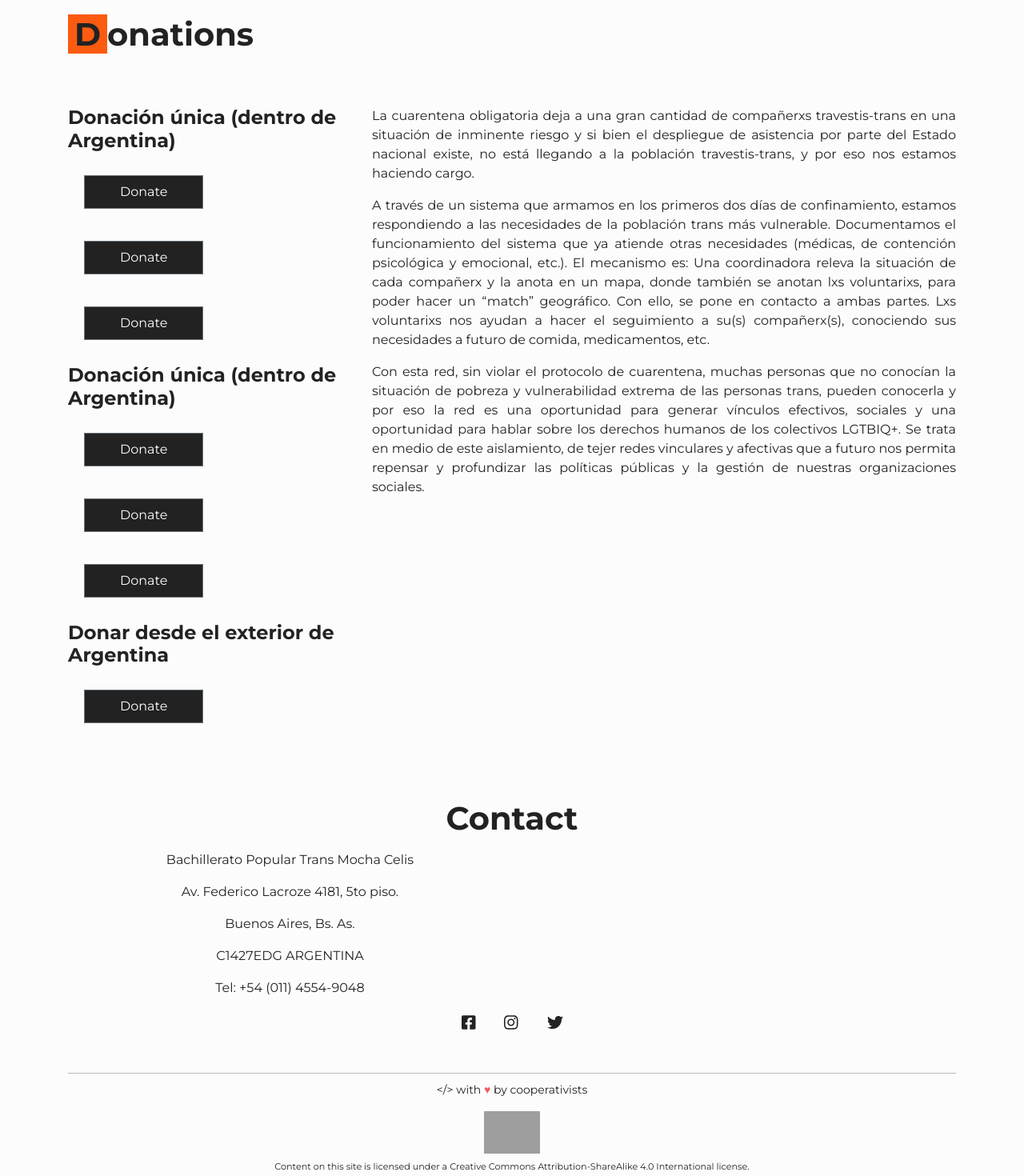
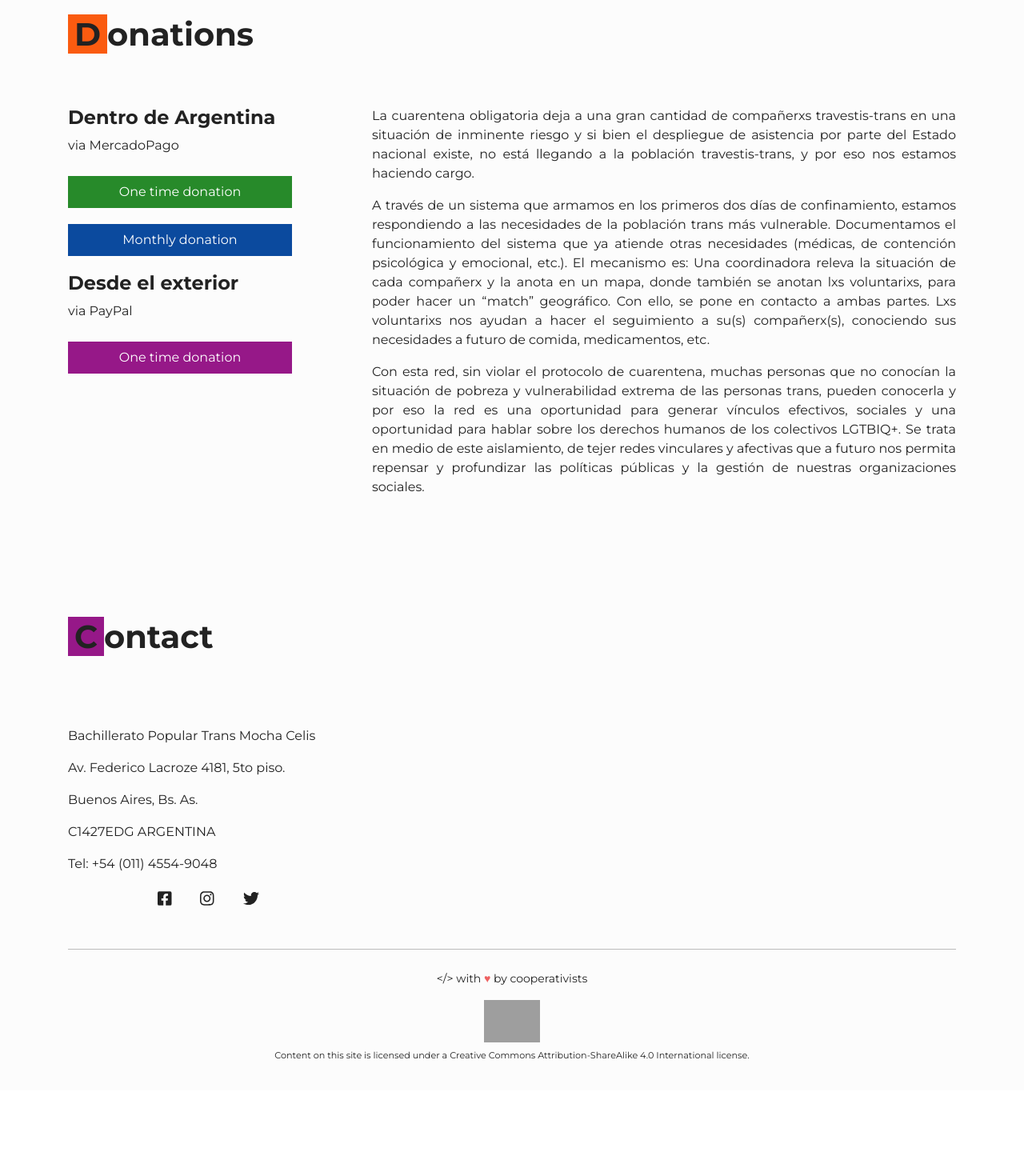
Before and after one commit to nayracoop/mochacelis, a Vue app: page /mochacelis/en in a window 1280 px wide. Shown: the part 2780-4250 px from the top of the page at 80% size. After the commit the page ends 4143 px from the top, so only its background shows below. Built offline with nearby package versions, Linux system fonts and the light colour scheme; grey boxes are pictures that could not be loaded.

Commit message:
contact and donation styles advance + prod

```diff
--- a/assets/scss/main.scss
+++ b/assets/scss/main.scss
@@ -358,15 +358,23 @@ header {
     }
     .donation-type {
         padding-bottom: 10px;
-        button {
-            margin: 20px;
+        .donate-button {
+            width: 80%;
+            margin: 10px auto;
+            border:none;
+            &:hover {
+                opacity: 85%;
+            }
         }
+
     }
 }
 
 #footer {
     .section-heading {
         h2 {
+            position: relative;
+            margin-bottom: 30px;
             .initial{
                 background-color: $color-purple;
                 width: 1em;
@@ -377,6 +385,10 @@ header {
     }
     padding-top: 65px;
     padding-bottom: 35px;
+
+    .contact-info {
+        text-align: left;
+    }
 
     nav {
         ul.navbar-nav {
@@ -660,3 +672,22 @@ header {
 .color-orange {
     color: $color-orange;
 }
+
+.b-yellow {
+    background-color: $color-yellow!important;
+}
+.b-green {
+    background-color: $color-green!important;
+}
+.b-blue {
+    background-color: $color-blue!important;
+}
+.b-purple {
+    background-color: $color-purple!important;
+}
+.b-red {
+    background-color: $color-red!important;
+}
+.b-orange {
+    background-color: $color-orange!important;
+}
--- a/src/components/Donations.vue
+++ b/src/components/Donations.vue
@@ -12,20 +12,15 @@
       <b-row>
         <b-col class="col-12 col-md-4">
           <div class="donation-type">
-            <h4>Donación única (dentro de Argentina)</h4>
-            <b-button>{{ $t('donations.donate') }}</b-button>
-            <b-button>{{ $t('donations.donate') }}</b-button>
-            <b-button>{{ $t('donations.donate') }}</b-button>
+            <h4>Dentro de Argentina</h4>
+            <p><em>via MercadoPago</em></p>
+            <b-button class="donate-button b-green">{{ $t('donations.donateOnce') }}</b-button>
+            <b-button class="donate-button b-blue">{{ $t('donations.suscripcion') }}</b-button>
           </div>
           <div class="donation-type">
-            <h4>Donación única (dentro de Argentina)</h4>
-            <b-button>{{ $t('donations.donate') }}</b-button>
-            <b-button>{{ $t('donations.donate') }}</b-button>
-            <b-button>{{ $t('donations.donate') }}</b-button>
-          </div>
-          <div class="donation-type">
-            <h4>Donar desde el exterior de Argentina</h4>
-            <b-button>{{ $t('donations.donate') }}</b-button>
+            <h4>Desde el exterior</h4>
+            <p><em>via PayPal</em></p>
+            <b-button class="donate-button b-purple">{{ $t('donations.donateOnce') }}</b-button>
           </div>
         </b-col>
          <b-col class="col-12 col-md-8">
--- a/src/components/Footer.vue
+++ b/src/components/Footer.vue
@@ -1,13 +1,17 @@
 <template>
-  <footer id="footer" class="text-center bg-grey">
+  <footer id="footer" class="bg-grey">
     <b-container>
       <b-row>
-        <b-col>
+        <b-col class="col-12 col-md-6 section-heading">
           <h2 class="pb-2">
             <span class="initial">
               {{$t('contact.title')[0]}}</span>{{ $t('contact.title').substr(1)}}
           </h2>
-          <div class="col-12 col-md-6">
+        </b-col>
+      </b-row>
+      <b-row>
+        <b-col class="col-12 col-md-4">
+          <div class="contact-info">
             <p>Bachillerato Popular Trans Mocha Celis</p>
             <p>Av. Federico Lacroze 4181, 5to piso.</p>
             <p>Buenos Aires, Bs. As.</p>
@@ -37,8 +41,12 @@
               ><font-awesome-icon :icon="['fab', 'twitter']" /><span class="sr-only">Twitter</span></a>
             </li>
           </ul>
-          <div class="real-footer">
-            <small class="mb-3 made-with" v-html="$t('footer.signature')"></small>
+        </b-col>
+      </b-row>
+      <b-row>
+        <b-col class="col-12">
+          <div class="real-footer text-center">
+            <small class="mb-3 made-with mt-3" v-html="$t('footer.signature')"></small>
             <div class="licence-cont">
               <a
                 rel="license"
--- a/src/translations/en.json
+++ b/src/translations/en.json
@@ -48,7 +48,9 @@
             "A través de un sistema que armamos en los primeros dos días de confinamiento, estamos respondiendo a las necesidades de la población trans más vulnerable. Documentamos el funcionamiento del sistema que ya atiende otras necesidades (médicas, de contención psicológica y emocional, etc.). El mecanismo es: Una coordinadora releva la situación de cada compañerx y la anota en un mapa, donde también se anotan lxs voluntarixs, para poder hacer un “match” geográfico. Con ello, se pone en contacto a ambas partes. Lxs voluntarixs nos ayudan a hacer el seguimiento a su(s) compañerx(s), conociendo sus necesidades a futuro de comida, medicamentos, etc.",
             "Con esta red, sin violar el protocolo de cuarentena, muchas personas que no conocían la situación de pobreza y vulnerabilidad extrema de las personas trans, pueden conocerla y por eso la red es una oportunidad para generar vínculos efectivos, sociales y una oportunidad para hablar sobre los derechos humanos de los colectivos LGTBIQ+. Se trata en medio de este aislamiento, de tejer redes vinculares y afectivas que a futuro nos permita repensar y profundizar las políticas públicas y la gestión de nuestras organizaciones sociales."
         ],
-        "donate": "Donate"
+        "donate": "Donate",
+        "donateOnce": "One time donation",
+        "suscripcion": "Monthly donation"
     },
     "contact": {
         "title": "Contact"
--- a/src/translations/es.json
+++ b/src/translations/es.json
@@ -48,7 +48,9 @@
             "A través de un sistema que armamos en los primeros dos días de confinamiento, estamos respondiendo a las necesidades de la población trans más vulnerable. Documentamos el funcionamiento del sistema que ya atiende otras necesidades (médicas, de contención psicológica y emocional, etc.). El mecanismo es: Una coordinadora releva la situación de cada compañerx y la anota en un mapa, donde también se anotan lxs voluntarixs, para poder hacer un “match” geográfico. Con ello, se pone en contacto a ambas partes. Lxs voluntarixs nos ayudan a hacer el seguimiento a su(s) compañerx(s), conociendo sus necesidades a futuro de comida, medicamentos, etc.",
             "Con esta red, sin violar el protocolo de cuarentena, muchas personas que no conocían la situación de pobreza y vulnerabilidad extrema de las personas trans, pueden conocerla y por eso la red es una oportunidad para generar vínculos efectivos, sociales y una oportunidad para hablar sobre los derechos humanos de los colectivos LGTBIQ+. Se trata en medio de este aislamiento, de tejer redes vinculares y afectivas que a futuro nos permita repensar y profundizar las políticas públicas y la gestión de nuestras organizaciones sociales."
         ],
-        "donate": "Donar"
+        "donate": "Colaborar",
+        "donateOnce": "Donación única",
+        "suscripcion": "Donación mensual"
     },
 
     "contact": {
```
Also changed, not shown: 4 other files (tests, documents, lock files or other folders).
